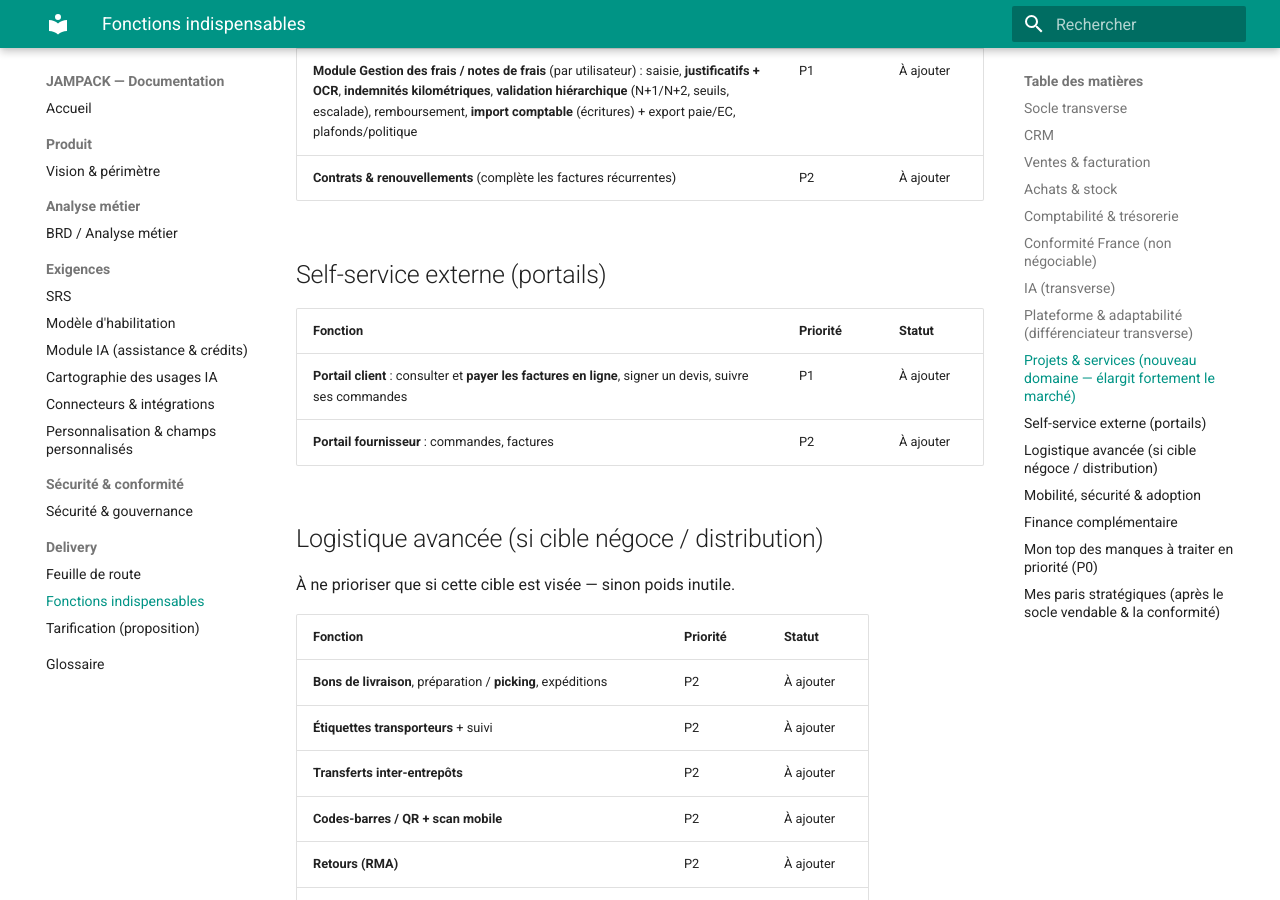
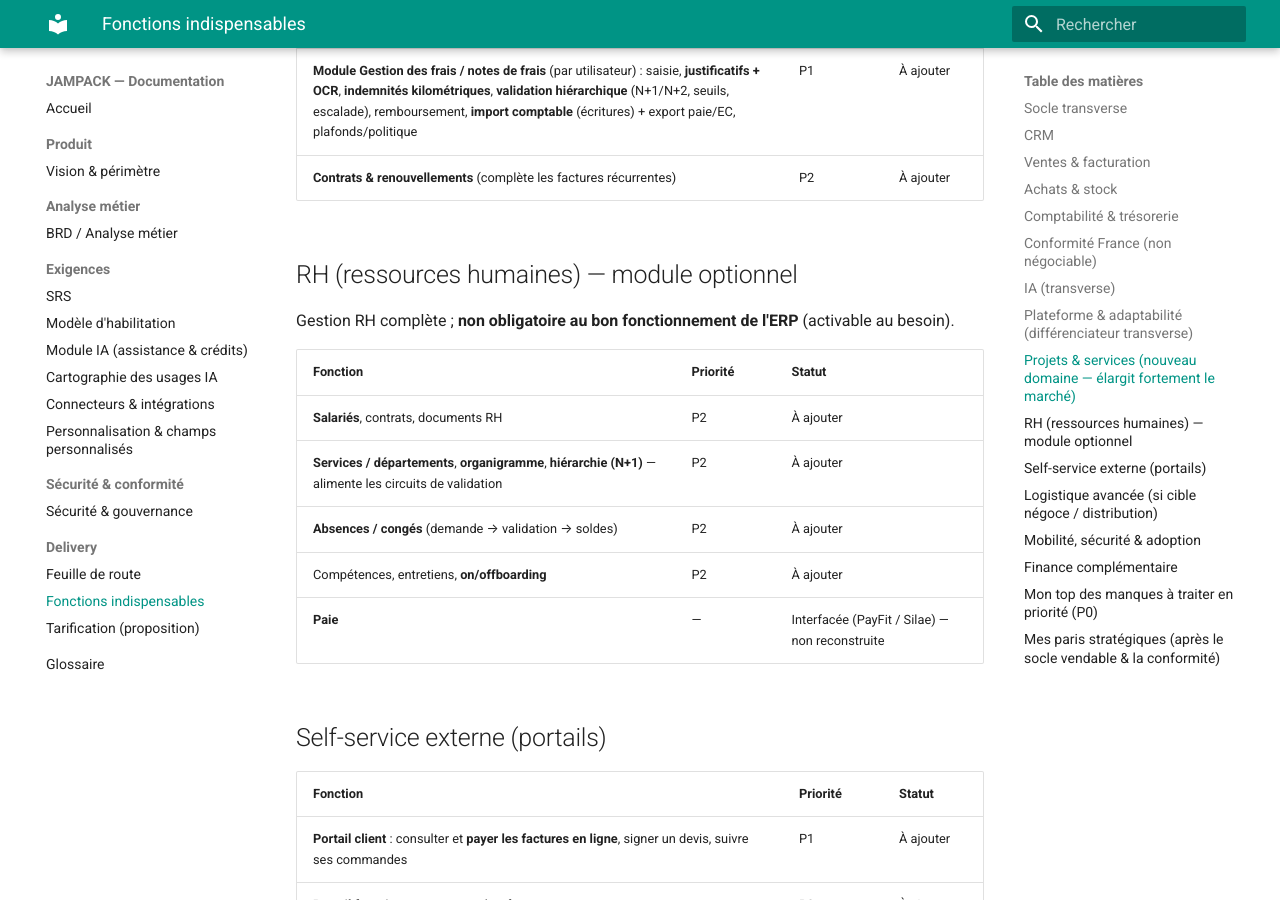
Before and after one commit to chrisx13/jampack-docs, an MkDocs documentation site: the page built from docs/70-delivery/fonctions-indispensables.md, in a window 1280 px wide and 900 px high, scrolled down 4959 px. Built offline with MkDocs 1.6.1 and Material for MkDocs 9.7.7, drawn with Linux system fonts in a browser that asks for light colours.

Commit message:
docs: module RH complet (organigramme, services, hierarchie) — optionnel
- RG-45: gestion RH (salaries, services/departements, organigramme, hierarchie N+1,
  contrats, absences/conges, competences, entretiens, on/offboarding). Organigramme +
  hierarchie alimentent les circuits de validation (frais, approbations). MODULE OPTIONNEL,
  non obligatoire au fonctionnement de l'ERP (repli sur roles/droits). Donnees RH sensibles
  (RGPD, droits), cloisonnees societe, non-suppression, audit. Paie interfacee (PayFit/Silae).
- vision: RH dans le perimetre (hors calcul de paie).
- fonctions-indispensables: section RH (optionnelle) ; roadmap: Jalon M.

Co-Authored-By: Claude Opus 4.8 <noreply@anthropic.com>
Claude-Session: https://claude.ai/code/session_01Pwuv6ro2738bcQPvWxGDbM

```diff
--- a/docs/70-delivery/fonctions-indispensables.md
+++ b/docs/70-delivery/fonctions-indispensables.md
@@ -115,6 +115,18 @@ Couvre les TPE/PME de services (agences, conseil, IT, BE, artisans), aujourd'hui
 | **Module Gestion des frais / notes de frais** (par utilisateur) : saisie, **justificatifs + OCR**, **indemnités kilométriques**, **validation hiérarchique** (N+1/N+2, seuils, escalade), remboursement, **import comptable** (écritures) + export paie/EC, plafonds/politique | P1 | À ajouter |
 | **Contrats & renouvellements** (complète les factures récurrentes) | P2 | À ajouter |
 
+## RH (ressources humaines) — module optionnel
+
+Gestion RH complète ; **non obligatoire au bon fonctionnement de l'ERP** (activable au besoin).
+
+| Fonction | Priorité | Statut |
+|---|---|---|
+| **Salariés**, contrats, documents RH | P2 | À ajouter |
+| **Services / départements**, **organigramme**, **hiérarchie (N+1)** — alimente les circuits de validation | P2 | À ajouter |
+| **Absences / congés** (demande → validation → soldes) | P2 | À ajouter |
+| Compétences, entretiens, **on/offboarding** | P2 | À ajouter |
+| **Paie** | — | Interfacée (PayFit / Silae) — non reconstruite |
+
 ## Self-service externe (portails)
 
 | Fonction | Priorité | Statut |
```
Also changed, not shown: docs/00-produit/vision.md (+2 -2 lines), docs/10-analyse-metier/brd.md (+1 -0 lines), docs/70-delivery/roadmap.md (+9 -0 lines).
